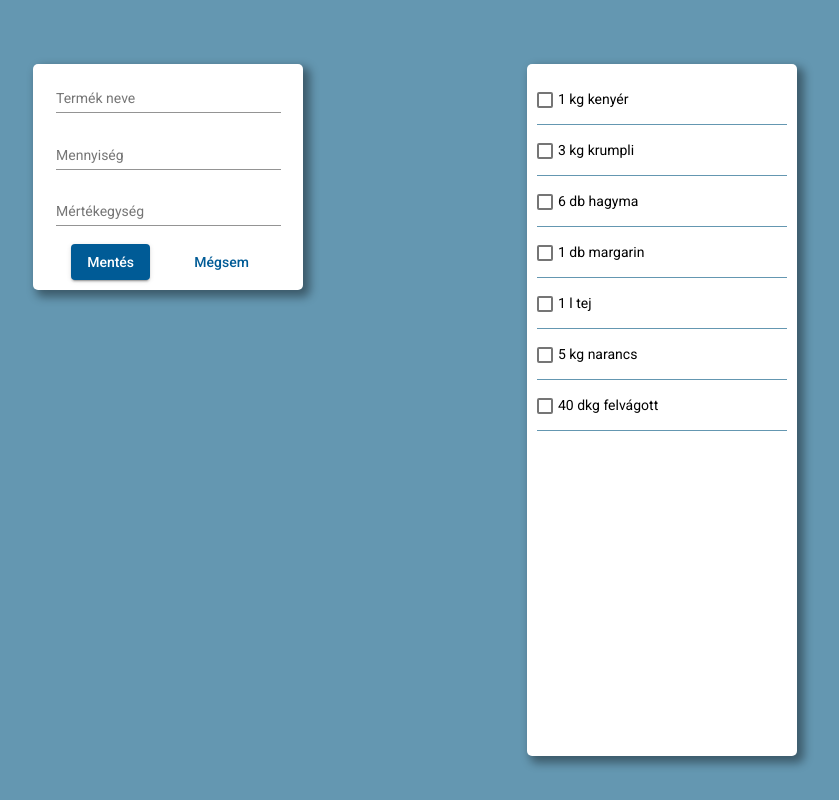
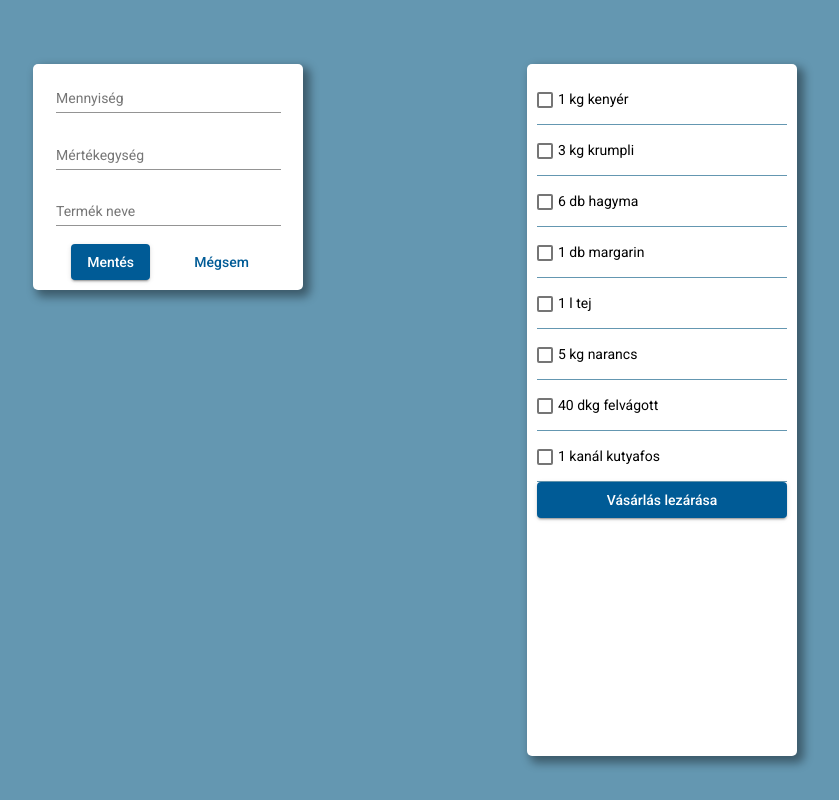
Before and after one commit to borzfele/speiz, an Angular app: page /shopping-list in a window 1280 px wide. Shown: the whole page, without its empty margins (225-1064 px from the left). Built offline with nearby package versions, Linux system fonts and the light colour scheme.

Commit message:
finished form

```diff
--- a/src/app/components/add-product-form/add-product-form.component.html
+++ b/src/app/components/add-product-form/add-product-form.component.html
@@ -1,15 +1,15 @@
 <form [formGroup]="addListItemForm">
-  <mat-form-field>
-    <input type="text" matInput formControlName="name" placeholder="Termék neve">
-  </mat-form-field>
   <mat-form-field>
     <input type="text" matInput formControlName="quantity" placeholder="Mennyiség">
   </mat-form-field>
   <mat-form-field>
     <input type="text" matInput formControlName="measurementUnit" placeholder="Mértékegység">
   </mat-form-field>
+  <mat-form-field>
+    <input type="text" matInput formControlName="name" placeholder="Termék neve">
+  </mat-form-field>
   <div class="button-container">
     <button mat-raised-button color="primary" (click)="onSubmit()">Mentés</button>
-    <button mat-button color="warn">Mégsem</button>
+    <button mat-button color="warn" (click)="onCancel()">Mégsem</button>
   </div>
 </form>
--- a/src/app/components/add-product-form/add-product-form.component.ts
+++ b/src/app/components/add-product-form/add-product-form.component.ts
@@ -1,4 +1,4 @@
-import { Component, OnInit } from '@angular/core';
+import { Component, EventEmitter, OnInit, Output } from '@angular/core';
 import { FormGroup, FormControl } from '@angular/forms';
 import { Product } from '../shopping-list/shopping-list.component';
 
@@ -8,13 +8,14 @@ import { Product } from '../shopping-list/shopping-list.component';
   styleUrls: ['./add-product-form.component.scss']
 })
 export class AddProductFormComponent implements OnInit {
-  shoppingList: Product[] = [];
-
   addListItemForm: FormGroup = new FormGroup({
     name: new FormControl(''),
     quantity: new FormControl(''),
     measurementUnit: new FormControl('')
   });
+
+  @Output()
+  addItem: EventEmitter<Product> = new EventEmitter();
 
   constructor() { }
 
@@ -22,6 +23,11 @@ export class AddProductFormComponent implements OnInit {
   }
 
   onSubmit(): void {
-    this.shoppingList.push(this.addListItemForm.value);
+    this.addItem.emit(this.addListItemForm.value);
+    this.addListItemForm.reset();
+  }
+
+  onCancel(): void {
+    this.addListItemForm.reset();
   }
 }
--- a/src/app/components/shopping-list/shopping-list.component.html
+++ b/src/app/components/shopping-list/shopping-list.component.html
@@ -4,3 +4,4 @@
     <p class="short">{{product.quantity}} {{product.measurementUnit}} {{product.name}}</p>
   </div>
 </div>
+<button mat-raised-button color="primary" (click)="onSubmit()">Vásárlás lezárása</button>
--- a/src/app/components/shopping-list/shopping-list.component.scss
+++ b/src/app/components/shopping-list/shopping-list.component.scss
@@ -40,3 +40,7 @@ hr {
 p {
   margin: unset;
 }
+
+.mat-raised-button {
+  background-color: #005b96;
+}
--- a/src/app/components/shopping-list/shopping-list.component.ts
+++ b/src/app/components/shopping-list/shopping-list.component.ts
@@ -1,4 +1,4 @@
-import { Component, OnInit } from '@angular/core';
+import { Component, Input, OnInit } from '@angular/core';
 import { FormGroup, FormControl, Validators } from '@angular/forms';
 
 export interface Product {
@@ -14,16 +14,13 @@ export interface Product {
 })
 export class ShoppingListComponent {
   columnsToDisplay = ['quantity', 'measurementUnit', 'name'];
-  products = [
-    {quantity: '1', measurementUnit: 'kg', name: 'kenyér'},
-    {quantity: '3', measurementUnit: 'kg', name: 'krumpli'},
-    {quantity: '6', measurementUnit: 'db', name: 'hagyma'},
-    {quantity: '1', measurementUnit: 'db', name: 'margarin'},
-    {quantity: '1', measurementUnit: 'l', name: 'tej'},
-    {quantity: '5', measurementUnit: 'kg', name: 'narancs'},
-    {quantity: '40', measurementUnit: 'dkg', name: 'felvágott'}
-  ];
+
+  @Input()
+  products: Product[] = [];
 
   constructor() {}
 
+  onSubmit(): void {
+    console.log("picsafüst");
+  }
 }
--- a/src/app/pages/shopping-list-page/shopping-list-page.component.html
+++ b/src/app/pages/shopping-list-page/shopping-list-page.component.html
@@ -1,2 +1,2 @@
-<app-add-product-form></app-add-product-form>
-<app-shopping-list></app-shopping-list>
+<app-add-product-form (addItem)="onAddItem($event)"></app-add-product-form>
+<app-shopping-list [products]="products"></app-shopping-list>
--- a/src/app/pages/shopping-list-page/shopping-list-page.component.ts
+++ b/src/app/pages/shopping-list-page/shopping-list-page.component.ts
@@ -1,3 +1,4 @@
+import { Product } from './../../components/shopping-list/shopping-list.component';
 import { Component, OnInit } from '@angular/core';
 
 @Component({
@@ -7,9 +8,24 @@ import { Component, OnInit } from '@angular/core';
 })
 export class ShoppingListPageComponent implements OnInit {
 
+  products = [
+    {quantity: '1', measurementUnit: 'kg', name: 'kenyér'},
+    {quantity: '3', measurementUnit: 'kg', name: 'krumpli'},
+    {quantity: '6', measurementUnit: 'db', name: 'hagyma'},
+    {quantity: '1', measurementUnit: 'db', name: 'margarin'},
+    {quantity: '1', measurementUnit: 'l', name: 'tej'},
+    {quantity: '5', measurementUnit: 'kg', name: 'narancs'},
+    {quantity: '40', measurementUnit: 'dkg', name: 'felvágott'},
+    {quantity: '1', measurementUnit: 'kanál', name: 'kutyafos'}
+  ];
+
   constructor() { }
 
   ngOnInit(): void {
   }
 
+  onAddItem(product: Product): void {
+    this.products.push(product);
+  }
+
 }
```
